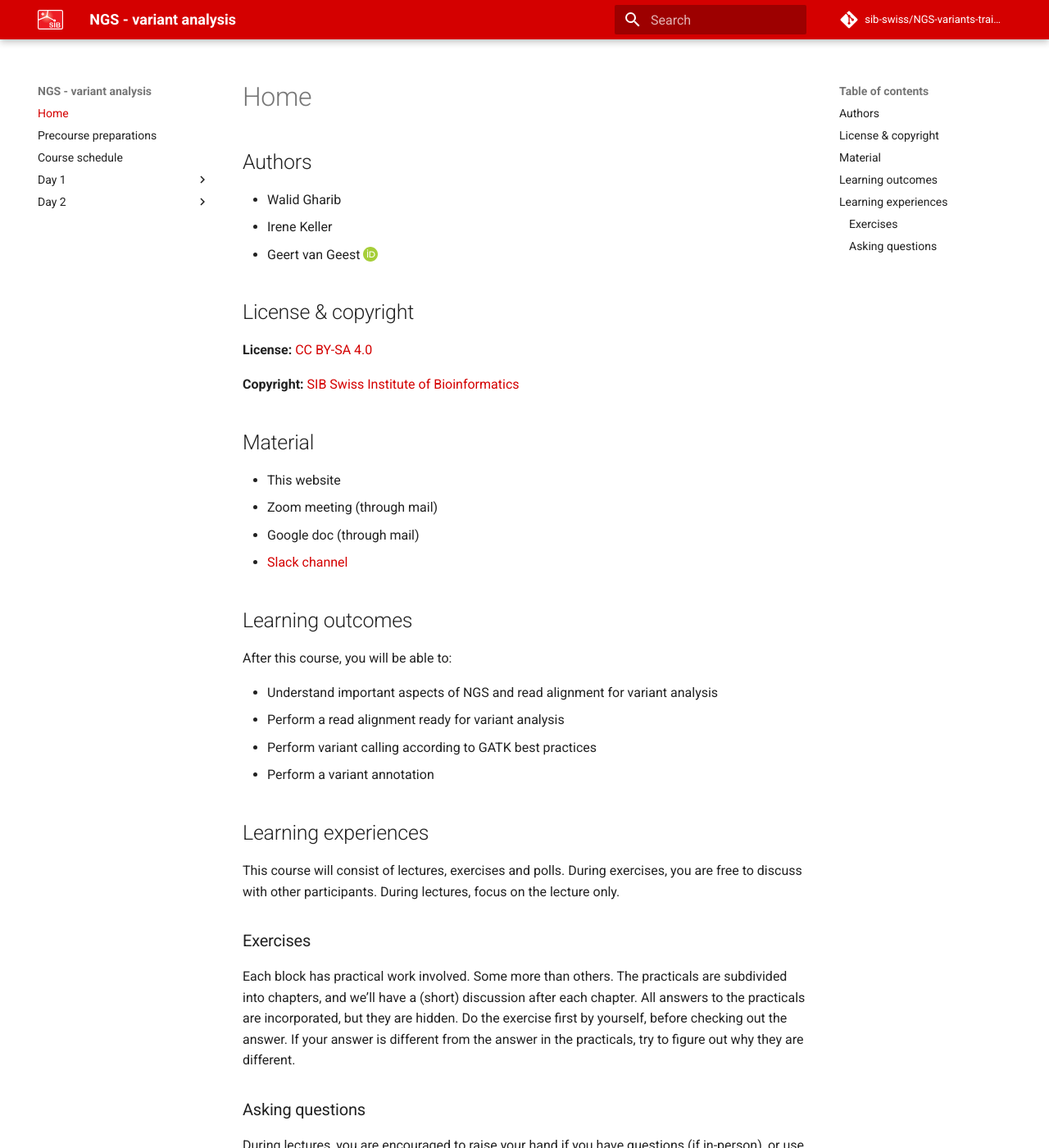
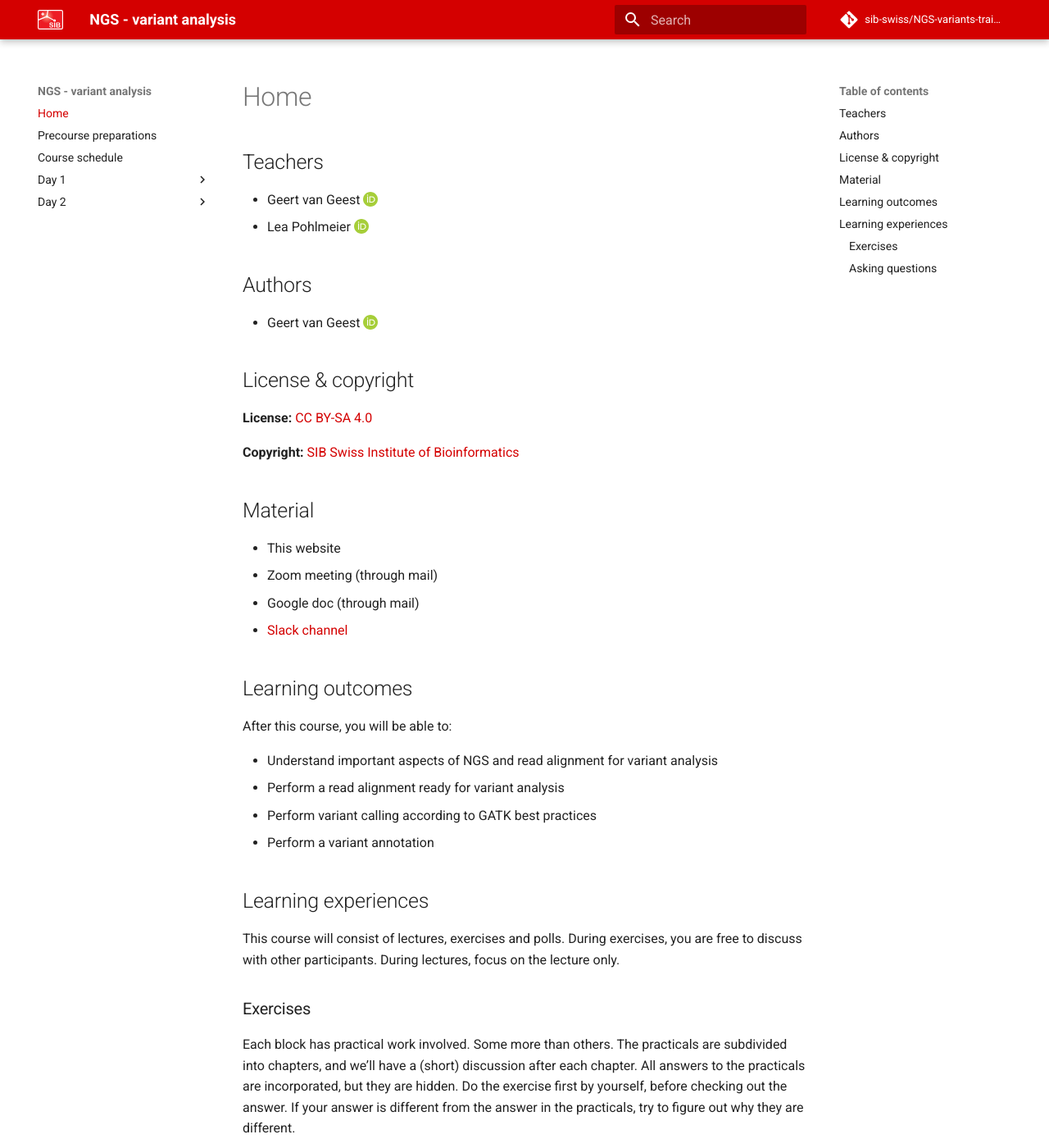
Before and after one commit to sib-swiss/NGS-variants-training, an MkDocs documentation site: the page built from docs/index.md, in a window 1280 px wide and 1400 px high. Shown: the whole window at 82% size. Built offline with MkDocs 1.6.1 and Material for MkDocs 9.7.7, drawn with Linux system fonts in a browser that asks for light colours; comment, search, counter and statistics services are not loaded; the version menu is left out.

Commit message:
changes author information

```diff
--- a/docs/index.md
+++ b/docs/index.md
@@ -1,7 +1,10 @@
+## Teachers
+
+- Geert van Geest [:custom-orcid:](https://orcid.org/0000-0002-1561-078X)
+- Lea Pohlmeier [:custom-orcid:](https://orcid.org/0000-0001-5066-6941 )
+
 ## Authors
 
-- Walid Gharib
-- Irene Keller
 - Geert van Geest [:custom-orcid:](https://orcid.org/0000-0002-1561-078X)
 
 ## License & copyright
```
Also changed, not shown: .zenodo.json.
